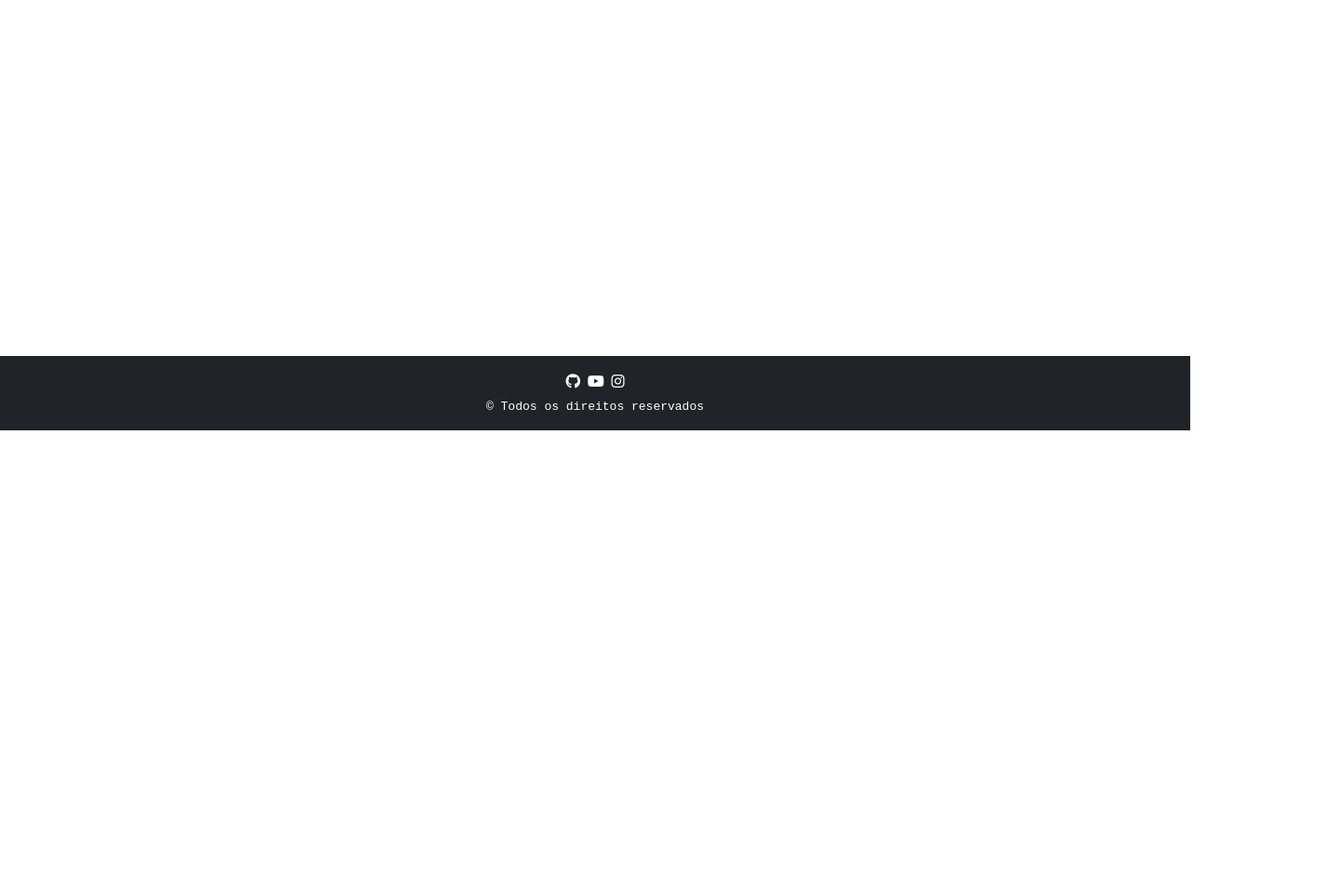
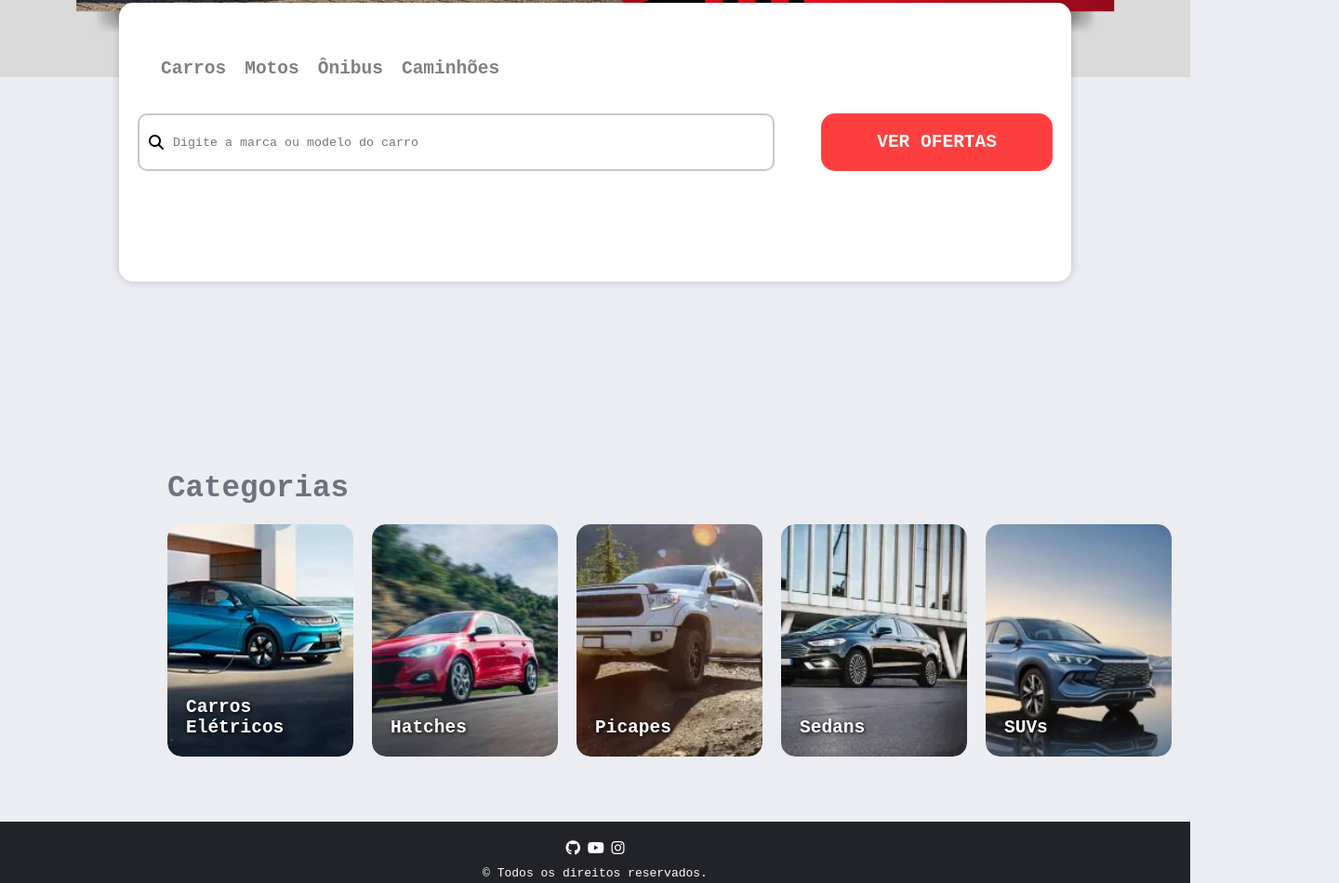
Before and after one commit to yKaike777/Projeto-Venda-de-Carros, a plain HTML site: page index.html in a window 1280 px wide. Shown: the part 417-1367 px from the top of the page at 93% size, 1440 px wide, since content can reach past the window. Before the commit the page ends 880 px from the top, so only its background shows below. Drawn offline with Linux system fonts and the light colour scheme.

Commit message:
Banner + Campo de Pesquisa

```diff
--- a/index.html
+++ b/index.html
@@ -26,14 +26,69 @@
         </ul>
     </header>
 
+    <div id="banner">
+        <a href="#"><img src="img/banner.jpg" alt="" width="100%" height="500px"></a>
+    </div>
+
+    <main>
+        <div id="campo-pesquisa">
+            <div id="category">
+                <span>Carros</span>
+                <span>Motos</span>
+                <span>Ônibus</span>
+                <span>Caminhões</span>
+            </div>
+
+            <div id="search">
+                <div>
+                <i class="fa-solid fa-magnifying-glass"></i>
+                <input placeholder="Digite a marca ou modelo do carro"></input>
+                </div>
+
+                <button onclick="">Ver Ofertas</button>
+            </div>
+        </div>
+    </main>
+
+    <div id="categorias-carros">
+        <h3>Categorias</h3>
+        <div>
+            <div class="card-categorias" id="card1">
+                <img src="img/eletrico-categoria.jpg" alt="">
+                <span>Carros Elétricos</span>
+            </div>
+
+            <div class="card-categorias" id="card2">
+                <img src="img/hatch-categoria.jpg" alt="">
+                <span>Hatches</span>
+            </div>
+
+            <div class="card-categorias" id="card3">
+                <img src="img/picape-categoria.jpg" alt="">
+                <span>Picapes</span>
+            </div>
+
+            <div class="card-categorias" id="card4">
+                <img src="img/sedan-categoria.jpg" alt="">
+                <span>Sedans</span>
+            </div>
+
+            <div class="card-categorias" id="card5">
+                <img src="img/suv-categoria.jpg" alt="">
+                <span>SUVs</span>
+            </div>
+        </div>
+
+    </div>
+
     <footer>
         <div>
-        <span><i class="fa-brands fa-github"></i></span>
-        <span><i class="fa-brands fa-youtube"></i></span>
-        <span><i class="fa-brands fa-instagram"></i></span>
+        <a href="https://github.com/yKaike777" style="color: white;"><i class="fa-brands fa-github"></i></a>
+        <a href="https://youtu.be/dQw4w9WgXcQ?si=MCtxXP4Cb1Tc2FAe" style="color: white;"><i class="fa-brands fa-youtube"></i></a>
+        <a href="https://www.instagram.com/gktavaresb_?igsh=MTBkbDJ2ZjR3czV4NA==" style="color: white;"><i class="fa-brands fa-instagram"></i></a>
         </div>
 
-        <span>© Todos os direitos reservados</span>
+        <span>© Todos os direitos reservados.</span>
     </footer>
 </body>
 </html>
--- a/style.css
+++ b/style.css
@@ -1,86 +1,285 @@
-*{
+* {
     margin: 0;
     padding: 0;
     box-sizing: border-box;
     font-family: monospace;
 }
 
-body{
-    height: 100vh;
+body {
+    min-height: 100vh;
+    background-color: #ecedf2;
     position: relative;
+    overflow-x: hidden;
 }
 
-header{
+/*======================== CABEÇALHO ========================*/
+
+/* Cabeçalho fixo no topo*/
+header {
     display: flex;
     justify-content: space-between;
-    background-color: #622424;
+    background-color: rgb(255, 63, 63);
+    position: fixed;
+    width: 100%;
+    z-index: 2000;
 }
 
-footer{
-    position: absolute;
-    display: flex;
-    flex-direction: column;
-    top: 100%;
-    width: 100%;
-    height: 10%;
-    gap: 10px;
-
-    align-items: center;
-    justify-content: center;
-    background: rgb(34, 35, 40);
-    color: #fff;
+/* Logo alinhado à esquerda com margem esquerda */
+img#logo {
+    height: 50px;
+    align-self: center;
+    transform: translateX(50px);
 }
 
-ul{
+/* Menu principal sem marcadores */
+ul {
     list-style: none;
 }
 
-ul li{
+/* Cada item do menu como bloco em linha e com submenu relativo */
+ul li {
     display: inline-block;
     position: relative;
 }
 
-ul li a{
+/* Links do menu com estilo básico */
+ul li a {
     display: block;
     padding: 20px 25px;
     width: 160px;
     color: #fff;
+    text-align: center;
     text-decoration: none;
-    text-align: center;
     font-size: 20px;
     transition: 0.1s ease-in;
 }
 
-ul li ul.dropdown li{
+/* Itens do submenu em bloco */
+ul li ul.dropdown li {
     display: block;
 }
 
-ul li ul.dropdown{
+/* Submenu oculto por padrão */
+ul li ul.dropdown {
     width: 100%;
-    background: #622424;
+    background: rgb(255, 63, 63);
+    box-shadow: 2px 2px 4px rgba(0, 0, 0, 0.2);
     position: absolute;
-    z-index: 1000;
     display: none;
+    z-index: 2100;
 }
 
-ul li a:hover{
-    background: #371616;
+/* Hover nos links muda o fundo */
+ul li a:hover {
+    background: rgb(169, 0, 0);
 }
 
-ul li:hover ul.dropdown{
+/* Exibe submenu ao passar o mouse */
+ul li:hover ul.dropdown {
     display: block;
 }
 
-i{
+/* Ícones giram ao passar o mouse */
+i {
     transition: 0.1s ease-in;
 }
-
-ul li:hover i{
+ul li:hover i {
     transform: rotate(180deg);
 }
 
-img#logo{
-    height: 50px;
-    align-self: center;
-    transform: translateX(50px);
+/*======================== MAIN ========================*/
+
+/* Área principal da página */
+main {
+    flex: 1;
+    height: 100%;
+    min-height: 400px;
+    display: flex;
+    justify-content: center;
 }
+
+
+#banner {
+    position: relative;
+}
+
+#campo-pesquisa {
+    position: absolute;
+    top: 570px;
+    left: 50%;
+    transform: translate(-50%, -50%);
+    z-index: 2;
+    width: 80%;
+    padding: 40px 20px;
+    min-height: 300px;
+    height: auto;
+    display: flex;
+    flex-direction: column;
+    align-items: center;
+    justify-content: center;
+    gap: 50px;
+    background-color: white;
+    border-radius: 15px;
+    box-shadow: 0 0 10px rgba(0, 0, 0, 0.2);
+}
+
+
+/* Botão de busca estilizado */
+#campo-pesquisa button {
+    width: 250px;
+    padding: 20px 15px;
+    border: none;
+    border-radius: 15px;
+
+    background: rgb(255, 63, 63);
+    color: #fff;
+    font-size: 1.5rem;
+    font-weight: bold;
+    text-transform: uppercase;
+
+    cursor: pointer;
+    transition: 150ms ease-in;
+}
+
+/* Hover do botão de busca */
+#campo-pesquisa button:hover {
+    background: rgb(169, 0, 0);
+}
+
+/* Área de categorias (Carros, Motos) */
+#category {
+    width: 100%;
+    display: flex;
+    justify-content: start;
+    gap: 20px;
+
+    position: absolute;
+    top: 20%;
+    left: 45px;
+}
+
+/* Estilo dos botões de categoria */
+#category span {
+    font-size: 1.5rem;
+    font-weight: bold;
+    color: grey;
+    transition: 150ms ease-in;
+}
+
+/* Hover nos botões de categoria */
+#campo-pesquisa div span:hover {
+    cursor: pointer;
+    color: black;
+}
+
+/* Container de busca com input e ícone */
+#search {
+    width: 100%;
+    display: flex;
+    justify-content: center;
+    gap: 50px;
+}
+
+/* Estilo da caixa de input */
+#search div {
+    width: 70%;
+    display: flex;
+    align-items: center;
+    padding: 10px;
+    gap: 10px;
+
+    border: 2px solid rgb(200, 200, 200);
+    border-radius: 10px;
+}
+
+/* Campo de input limpo */
+#search input {
+    width: 100%;
+    height: 100%;
+    border: none;
+}
+
+/* Remove a borda azul ao focar */
+#search input:focus {
+    outline: none;
+}
+
+#categorias-carros{
+    display: flex;
+    flex-direction: column;
+    justify-self: center;
+    padding: 20px;
+    margin-bottom: 50px;
+    margin-left: 25%;
+    gap: 20px;
+    width: 100%;
+}
+
+#categorias-carros div{
+    display: flex;
+    gap: 20px;
+}
+
+#categorias-carros h3{
+    font-size: 2.5rem;
+    color: #70717e;
+}
+
+.card-categorias {
+    width: 200px;
+    height: 250px;
+    padding: 20px;
+    border-radius: 15px;
+    position: relative;
+    overflow: hidden;
+
+    display: flex;
+    align-items: end;
+
+    color: #fff;
+    transition: 0.1s ease-in;
+    font-size: 1.5rem;
+    font-weight: bold;
+    z-index: 1;
+}
+
+.card-categorias:hover{
+    scale: 1.1;
+}
+
+.card-categorias img {
+    width: 100%;
+    height: 100%;
+    object-fit: cover;
+    border-radius: 15px;
+    position: absolute;
+    top: 0;
+    left: 0;
+    z-index: 0;
+}
+
+.card-categorias span {
+    position: relative;
+    z-index: 1;
+    color: white;
+    text-shadow: 1px 1px 4px black;
+}
+
+
+/*======================== FOOTER ========================*/
+
+/* Rodapé fixado ao final da página */
+footer {
+    display: flex;
+    flex-direction: column;
+    align-items: center;
+    justify-content: center;
+
+    width: 100%;
+    height: 10%;
+    gap: 10px;
+    padding: 20px;
+
+    background: rgb(34, 35, 40);
+    color: #fff;
+}
```
Also changed, not shown: Modificações.txt (added), img/banner.jpg (added), img/eletrico-categoria.jpg (added), img/hatch-categoria.jpg (added), img/picape-categoria.jpg (added), img/sedan-categoria.jpg (added), img/suv-categoria.jpg (added).
